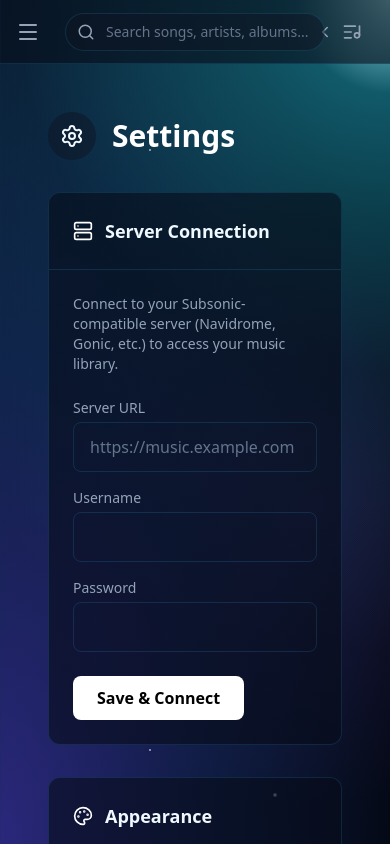
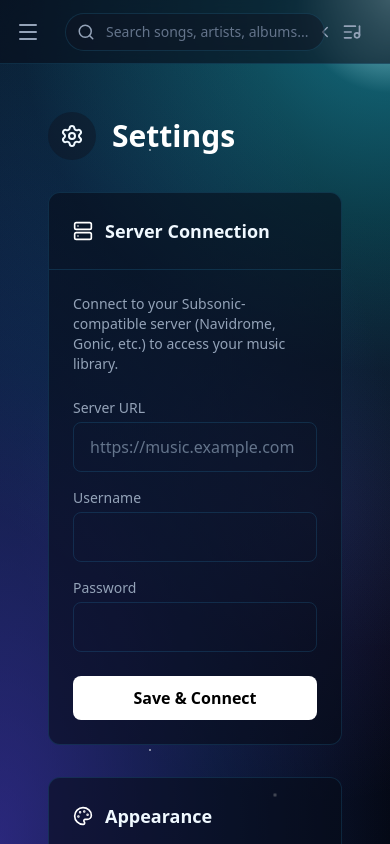
Before and after one commit to codanaut/AstroTunes, a SvelteKit app: page /settings in a window 390 px wide. Built offline with nearby package versions, Linux system fonts and the light colour scheme.

Commit message:
mobile: settings page ui improvements

```diff
--- a/src/lib/components/Sidebar.svelte
+++ b/src/lib/components/Sidebar.svelte
@@ -52,7 +52,7 @@
 
 <!-- SIDEBAR -->
 <aside
-    class="fixed inset-y-0 left-0 z-50 bg-[var(--bg-sidebar)] backdrop-blur-xl flex flex-col border-r border-[var(--border-primary)] transition-all duration-300 ease-in-out md:relative md:translate-x-0
+    class="fixed inset-y-0 left-0 z-50 bg-[var(--bg-sidebar)] backdrop-blur-xl flex flex-col border-r border-[var(--border-primary)] transition-all duration-300 ease-in-out md:relative md:translate-x-0 w-64
     {isOpen ? 'translate-x-0' : '-translate-x-full'}
     {$ui.isSidebarCollapsed ? 'md:w-20' : 'md:w-64'}"
 >
--- a/src/routes/settings/+page.svelte
+++ b/src/routes/settings/+page.svelte
@@ -162,11 +162,16 @@
                         </div>
                     </div>
 
-                    <div class="flex items-center gap-4 mt-6">
+                    <div
+                        class="flex flex-col md:flex-row md:items-center gap-4 mt-6"
+                    >
+                        <div
+                            class="flex items-center gap-4 order-1 md:order-none"
+                        >
                             <button
                                 type="submit"
                                 disabled={loading}
-                            class="bg-[var(--accent)] hover:bg-[var(--accent)]/90 text-[var(--accent-fg)] font-bold py-2.5 px-6 rounded-lg transition-colors flex items-center justify-center gap-2 disabled:opacity-50 disabled:cursor-not-allowed"
+                                class="flex-1 md:flex-none bg-[var(--accent)] hover:bg-[var(--accent)]/90 text-[var(--accent-fg)] font-bold py-2.5 px-6 rounded-lg transition-colors flex items-center justify-center gap-2 disabled:opacity-50 disabled:cursor-not-allowed"
                             >
                                 {#if loading}
                                     <Loader2 size={18} class="animate-spin" />
@@ -180,20 +185,21 @@
                                 <button
                                     type="button"
                                     onclick={handleLogout}
-                                class="bg-red-500 hover:bg-red-600 text-white font-bold py-2.5 px-6 rounded-lg transition-colors flex items-center justify-center gap-2"
+                                    class="flex-1 md:flex-none bg-red-500 hover:bg-red-600 text-white font-bold py-2.5 px-6 rounded-lg transition-colors flex items-center justify-center gap-2"
                                 >
                                     Logout
                                 </button>
                             {/if}
+                        </div>
 
                         {#if $auth.isConnected}
                             <span
-                                class="text-[var(--primary)] text-sm font-medium flex items-center gap-2 ml-auto"
+                                class="text-[var(--primary)] text-sm font-medium flex items-center gap-2 md:ml-auto order-2 md:order-none px-1"
                             >
                                 <div
                                     class="w-2 h-2 bg-green-500 rounded-full"
                                 ></div>
-                                Connected
+                                Connected as {$auth.username}
                             </span>
                         {/if}
                     </div>
```
Lines whose indentation alone changed are shown as unchanged.
